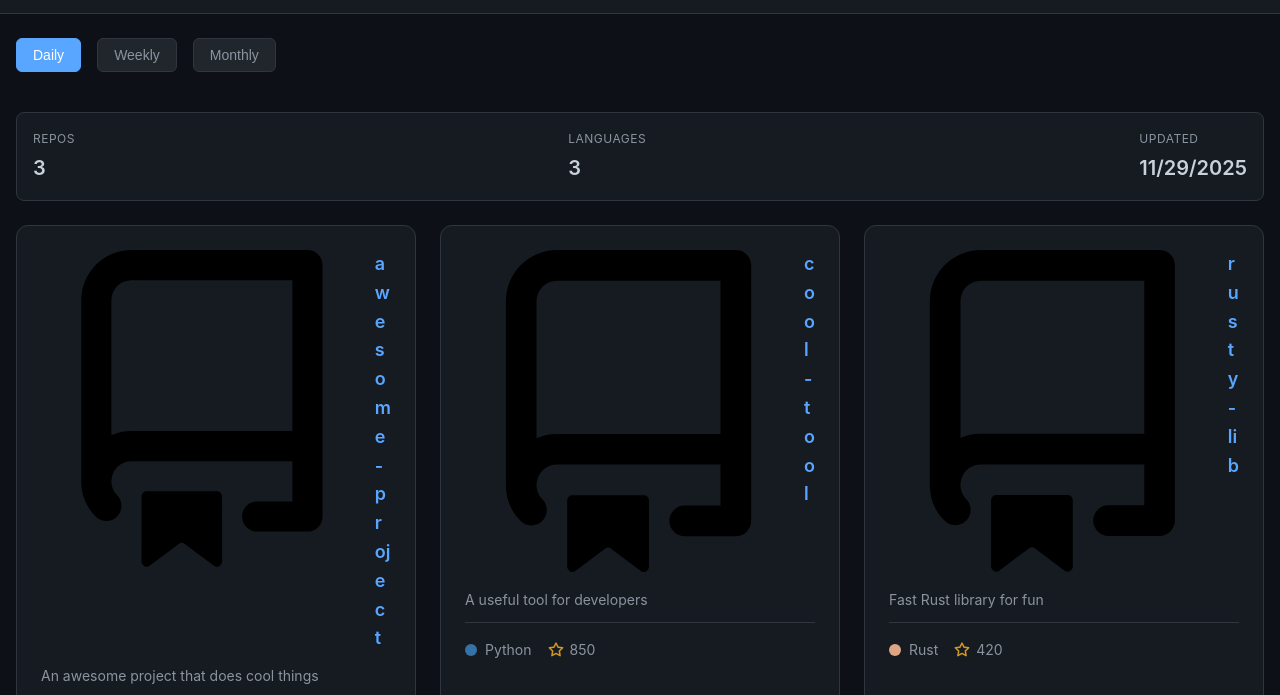
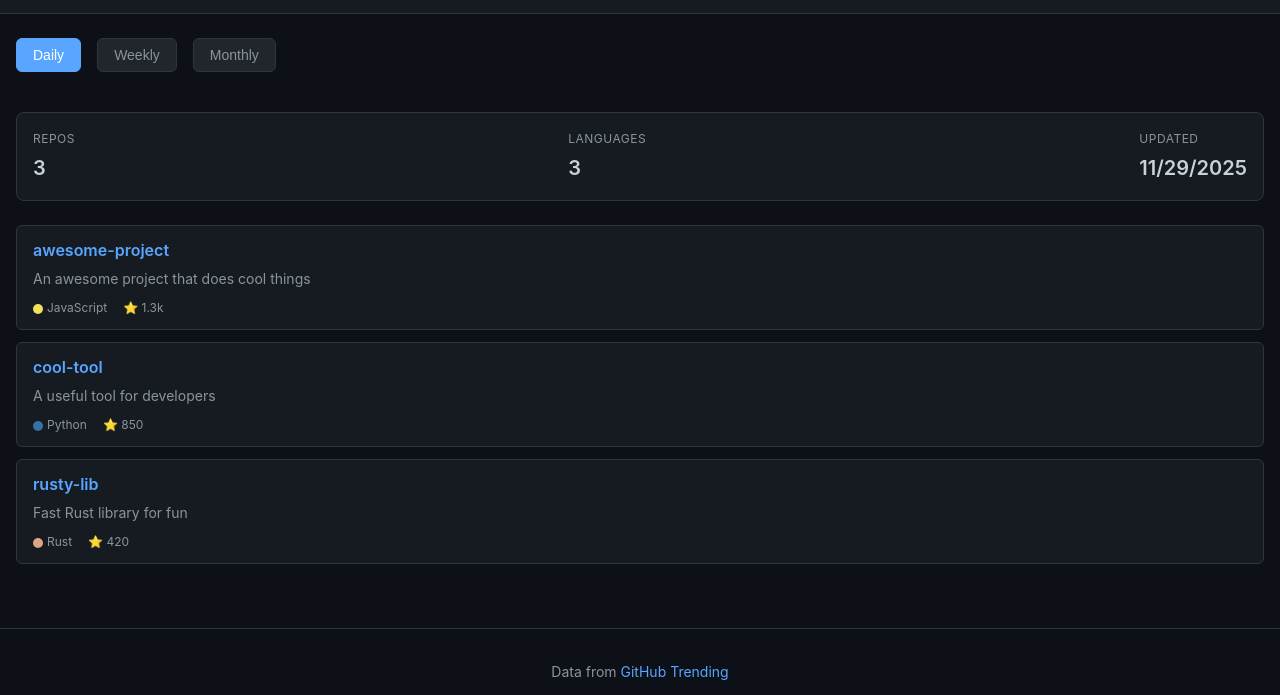
Before and after one commit to n00bdudez/gh-trends, a website: page index.html in a window 1280 px wide. Shown: the part 80-775 px from the top of the page. Drawn offline with Linux system fonts and the light colour scheme.

Commit message:
Refactor HTML structure and styles for lists

```diff
--- a/index.html
+++ b/index.html
@@ -20,6 +20,7 @@
 }
 body{font-family:-apple-system,BlinkMacSystemFont,'Segoe UI',sans-serif;background:var(--bg1);color:var(--txt1);line-height:1.6;transition:background .3s,color .3s}
 a{text-decoration:none;color:var(--acc)}
+a:hover{text-decoration:underline;color:var(--acc-h)}
 .flex{display:flex;gap:1rem;align-items:center}
 .flex-wrap{flex-wrap:wrap}
 header{background:var(--bg2);border-bottom:1px solid var(--bor);padding:1rem;position:sticky;top:0;z-index:100;backdrop-filter:blur(10px)}
@@ -31,33 +32,27 @@ h1{font-size:1.5rem;font-weight:600}
 .btn.active{background:var(--acc);border-color:var(--acc);color:#fff}
 .filters{max-width:1400px;margin:1.5rem auto;padding:0 1rem}
 main{max-width:1400px;margin:0 auto;padding:1rem}
-.stats{justify-content:space-between;margin-bottom:1.5rem;padding:1rem;background:var(--bg2);border:1px solid var(--bor);border-radius:8px;display:none}
+.stats{justify-content:space-between;margin-bottom:1.5rem;padding:1rem;background:var(--bg2);border:1px solid var(--bor);border-radius:8px}
 .stats-item{display:flex;flex-direction:column;gap:.25rem}
 .stats-label{font-size:.75rem;color:var(--txt2);text-transform:uppercase;letter-spacing:.5px}
 .stats-value{font-size:1.25rem;font-weight:600}
-.grid{display:grid;grid-template-columns:repeat(auto-fill,minmax(320px,1fr));gap:1.5rem}
-.skeleton{background:var(--bg2);border:1px solid var(--bor);border-radius:12px;padding:1.5rem;animation:pulse 1.5s ease-in-out infinite}
-.skeleton-title{height:24px;background:var(--bg3);border-radius:4px;margin-bottom:1rem;width:70%}
-.skeleton-text{height:16px;background:var(--bg3);border-radius:4px;margin-bottom:.5rem}
+.list{list-style:none;display:flex;flex-direction:column;gap:0.75rem}
+.list-item{padding:0.75rem 1rem;border:1px solid var(--bor);border-radius:6px;transition:all .2s;background:var(--bg2)}
+.list-item:hover{border-color:var(--acc)}
+.list-item a{font-weight:600;font-size:1rem}
+.list-item .desc{font-size:.875rem;color:var(--txt2);margin-top:0.25rem}
+.list-item .meta{font-size:.75rem;color:var(--txt2);margin-top:0.5rem;display:flex;gap:1rem;flex-wrap:wrap;align-items:center}
+.lang-dot{width:10px;height:10px;border-radius:50%;display:inline-block;vertical-align:middle;margin-right:4px}
+.skeleton{background:var(--bg2);border:1px solid var(--bor);border-radius:12px;padding:1rem;animation:pulse 1.5s ease-in-out infinite}
+.skeleton-title{height:18px;background:var(--bg3);border-radius:4px;margin-bottom:0.5rem;width:60%}
+.skeleton-text{height:12px;background:var(--bg3);border-radius:4px;margin-bottom:0.25rem;width:80%}
 @keyframes pulse{0%,100%{opacity:1}50%{opacity:.5}}
-.card{background:var(--bg2);border:1px solid var(--bor);border-radius:12px;padding:1.5rem;transition:all .3s;position:relative}
-.card-header{gap:.75rem;align-items:flex-start;display:flex}
-.card-name{flex:1}
-.card-name a{color:var(--acc);font-size:1.125rem;font-weight:600;word-break:break-word}
-.card-name a:hover{color:var(--acc-h);text-decoration:underline}
-.card-desc{color:var(--txt2);font-size:.875rem;line-height:1.5;display:-webkit-box;-webkit-line-clamp:3;-webkit-box-orient:vertical;overflow:hidden;margin:.75rem 0}
-.card-footer{gap:1rem;padding-top:1rem;border-top:1px solid var(--bor);display:flex}
-.lang{font-size:.875rem;color:var(--txt2);gap:.5rem;display:flex;align-items:center}
-.lang-dot{width:12px;height:12px;border-radius:50%}
-.stars{font-size:.875rem;color:var(--txt2);gap:.375rem;display:flex;align-items:center}
-.star-icon{width:16px;height:16px;fill:var(--warn)}
 footer{text-align:center;padding:2rem 1rem;margin-top:3rem;border-top:1px solid var(--bor);color:var(--txt2);font-size:.875rem}
 .error{text-align:center;padding:3rem 1rem;color:var(--txt2)}
 @media(max-width:768px){
 .header-wrap{flex-direction:column;align-items:flex-start}
 .filters{flex-direction:column;align-items:stretch}
 .stats{flex-direction:column}
-.grid{grid-template-columns:1fr}
 }
 </style>
 </head>
@@ -80,7 +75,7 @@ footer{text-align:center;padding:2rem 1rem;margin-top:3rem;border-top:1px solid
 </div>
 
 <main>
-  <div class="stats flex" id="stats">
+  <div class="stats flex" id="stats" style="display:none">
     <div class="stats-item">
       <span class="stats-label">Repos</span>
       <span class="stats-value" id="count">0</span>
@@ -95,11 +90,11 @@ footer{text-align:center;padding:2rem 1rem;margin-top:3rem;border-top:1px solid
     </div>
   </div>
 
-  <div id="container" class="grid">
-    <div class="skeleton"><div class="skeleton-title"></div><div class="skeleton-text"></div></div>
-    <div class="skeleton"><div class="skeleton-title"></div><div class="skeleton-text"></div></div>
-    <div class="skeleton"><div class="skeleton-title"></div><div class="skeleton-text"></div></div>
-  </div>
+  <ul id="container" class="list">
+    <li class="skeleton"><div class="skeleton-title"></div><div class="skeleton-text"></div></li>
+    <li class="skeleton"><div class="skeleton-title"></div><div class="skeleton-text"></div></li>
+    <li class="skeleton"><div class="skeleton-title"></div><div class="skeleton-text"></div></li>
+  </ul>
 </main>
 
 <footer>
@@ -110,27 +105,32 @@ footer{text-align:center;padding:2rem 1rem;margin-top:3rem;border-top:1px solid
 const langColors={JavaScript:'#f1e05a',TypeScript:'#3178c6',Python:'#3572A5',Java:'#b07219','C++':'#f34b7d',C:'#555',Go:'#00ADD8',Rust:'#dea584',Ruby:'#701516',PHP:'#4F5D95',Swift:'#ffac45',Kotlin:'#A97BFF',HTML:'#e34c26',CSS:'#563d7c',Shell:'#89e051',Vue:'#41b883'};
 let allRepos=[],currentRange='daily';
 
-const fmt=n=>parseInt(String(n).replace(/,/g,''))>=1e3?(parseInt(String(n).replace(/,/g,''))/1e3).toFixed(1)+'k':n;
-const getColor=l=>langColors[l]||'#8b949e';
+function fmt(n){const num=parseInt(String(n).replace(/,/g,''));return num>=1e3?(num/1e3).toFixed(1)+'k':n}
+function getColor(l){return langColors[l]||'#8b949e'}
 
 function render(repos){
   const c=document.getElementById('container');
-  if(!repos.length){c.innerHTML='<div class="error"><h2>No repos found</h2></div>';return;}
+  if(!repos||!repos.length){
+    c.innerHTML='<div class="error"><h2>No repos found</h2><p>Try different filters</p></div>';
+    return;
+  }
   const frag=document.createDocumentFragment();
   repos.forEach(r=>{
-    const div=document.createElement('div');div.className='card';
-    div.innerHTML=`<div class="card-header">
-      <svg class="icon" viewBox="0 0 16 16"><path fill-rule="evenodd" d="M2 2.5A2.5 2.5 0 014.5 0h8.75a.75.75 0 01.75.75v12.5a.75.75 0 01-.75.75h-2.5a.75.75 0 110-1.5h1.75v-2h-8a1 1 0 00-.714 1.7.75.75 0 01-1.072 1.05A2.495 2.495 0 012 11.5v-9zm10.5-1V9h-8c-.356 0-.694.074-1 .208V2.5a1 1 0 011-1h8zM5 12.25v3.25a.25.25 0 00.4.2l1.45-1.087a.25.25 0 01.3 0L8.6 15.7a.25.25 0 00.4-.2v-3.25a.25.25 0 00-.25-.25h-3.5a.25.25 0 00-.25.25z"/></svg>
-      <div class="card-name"><a href="${r.url}" target="_blank">${r.name}</a></div>
-    </div>
-    <p class="card-desc">${r.desc||'No description'}</p>
-    <div class="card-footer">
-      <div class="lang"><span class="lang-dot" style="background:${getColor(r.language)}"></span>${r.language||'Unknown'}</div>
-      <div class="stars"><svg class="star-icon" viewBox="0 0 16 16"><path fill-rule="evenodd" d="M8 .25a.75.75 0 01.673.418l1.882 3.815 4.21.612a.75.75 0 01.416 1.279l-3.046 2.97.719 4.192a.75.75 0 01-1.088.791L8 12.347l-3.766 1.98a.75.75 0 01-1.088-.79l.72-4.194L.818 6.374a.75.75 0 01.416-1.28l4.21-.611L7.327.668A.75.75 0 018 .25zm0 2.445L6.615 5.5a.75.75 0 01-.564.41l-3.097.45 2.24 2.184a.75.75 0 01.216.664l-.528 3.084 2.769-1.456a.75.75 0 01.698 0l2.77 1.456-.53-3.084a.75.75 0 01.216-.664l2.24-2.183-3.096-.45a.75.75 0 01-.564-.41L8 2.694v.001z"/></svg>${fmt(r.stars)}</div>
-    </div>`;
-    frag.appendChild(div);
+    const li=document.createElement('li');
+    li.className='list-item';
+    li.innerHTML=`
+      <a href="${r.url}" target="_blank" rel="noopener">${r.name}</a>
+      <div class="desc">${r.desc||'No description'}</div>
+      <div class="meta">
+        <span><span class="lang-dot" style="background:${getColor(r.language)}"></span>${r.language||'Unknown'}</span>
+        <span>⭐ ${fmt(r.stars)}</span>
+      </div>
+    `;
+    frag.appendChild(li);
   });
-  c.innerHTML='';c.appendChild(frag);
+  c.innerHTML='';
+  c.appendChild(frag);
+
   const langs=new Set(repos.map(r=>r.language).filter(Boolean));
   document.getElementById('count').textContent=repos.length;
   document.getElementById('langs').textContent=langs.size;
@@ -140,9 +140,14 @@ function render(repos){
 
 async function load(){
   try{
-    const res=await fetch('data.json');if(!res.ok)throw new Error('Fetch failed');
-    allRepos=await res.json();render(allRepos);
-  }catch(e){console.error('Load error:',e);document.getElementById('container').innerHTML='<div class="error"><h2>Failed to load</h2></div>';}
+    const res=await fetch('data.json');
+    if(!res.ok)throw new Error('Fetch failed');
+    allRepos=await res.json();
+    render(allRepos);
+  }catch(e){
+    console.error('Load error:',e);
+    document.getElementById('container').innerHTML='<div class="error"><h2>Failed to load</h2><p>Check console</p></div>';
+  }
 }
 
 function filterRange(range){
@@ -152,7 +157,8 @@ function filterRange(range){
 }
 
 function toggleTheme(){
-  const body=document.body,theme=body.getAttribute('data-theme')==='dark'?'light':'dark';
+  const body=document.body;
+  const theme=body.getAttribute('data-theme')==='dark'?'light':'dark';
   body.setAttribute('data-theme',theme);
   localStorage.setItem('theme',theme);
   document.getElementById('theme-btn').textContent=theme==='dark'?'🌙 Dark':'☀️ Light';
```
